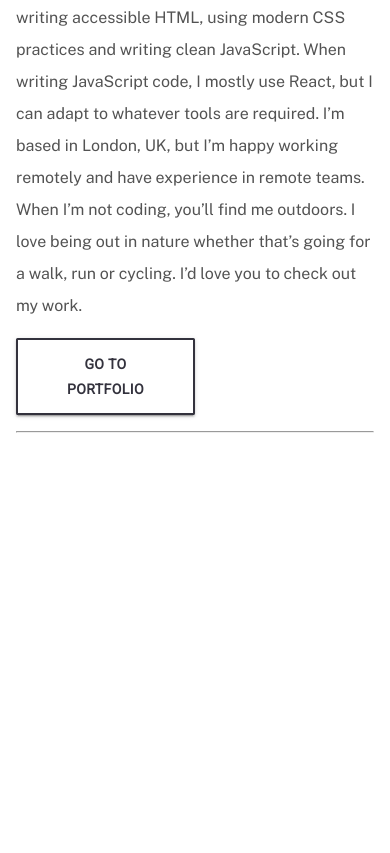
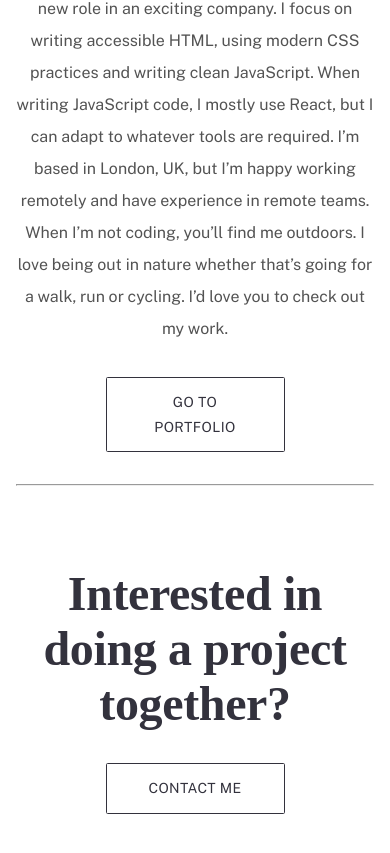
Before and after one commit to Medici305/portfolio, a React (Create React App) app: page / in a window 390 px wide. Shown: the part 1434-2287 px from the top of the page. Before the commit the page ends 1947 px from the top, so only its background shows below. Built offline with nearby package versions, Linux system fonts and the light colour scheme; a web font is replaced by a local one.

Commit message:
4. Completed collab section and made responsive.

```diff
--- a/src/components/AboutSection.js
+++ b/src/components/AboutSection.js
@@ -7,25 +7,25 @@ import Julien from "../img/pexels-thyrone-paas-1722198.jpg";
 
 const useStyles = makeStyles((theme) => ({
   root: {
-    marginBottom: "5rem",
-  },
-  box: {
-    //border: "2px solid green",
+    marginBottom: "10rem",
+    "@media (max-width: 992px)": {
+      marginBottom: "5rem",
+    },
   },
   image: {
-    // // Labtop screen
-    // "@media (max-width: 992px)": {
-    //   flex: ".2",
-    // },
+    "@media (max-width: 992px)": {
+      marginBottom: "2rem",
+    },
   },
   text: {
-    padding: "0 7rem",
+    padding: "0 6rem",
     display: "flex",
     flexDirection: "column",
     justifyContent: "space-between",
+    alignItems: "center",
     // tablet screen
-    "@media (max-width: 768px)": {
-      //border: "2px solid yellow",
+    "@media (max-width: 992px)": {
+      textAlign: "center",
       padding: "0",
     },
   },
@@ -33,9 +33,10 @@ const useStyles = makeStyles((theme) => ({
     width: "50%",
     padding: ".75rem 2rem",
     borderRadius: ".1rem",
-    fontWeight: "bold",
     background: "transparent",
-    border: "2px solid #33323d",
+    border: "1px solid #33323d",
+    fontFamily: "Public Sans",
+    boxShadow: "none",
   },
 }));
 
@@ -73,9 +74,10 @@ const AboutSection = () => {
 // Styled Component
 const About = styled.div`
   h2 {
-    text-align: left;
-    @media (max-width: 768px) {
-      font-size: 3.5rem;
+    @media (min-width: 992px) {
+      text-align: left;
+    }
+    @media (max-width: 992px) {
       margin: 1rem 0;
     }
   }
@@ -86,7 +88,6 @@ const About = styled.div`
     // Responsive
     @media (max-width: 578px) {
       height: 40vh;
-      //border: 2px solid green;
     }
   }
   hr {
@@ -98,8 +99,8 @@ const About = styled.div`
       background: #33323d;
       color: #fff;
     }
-    @media (max-width: 768px) {
-      margin: 1rem 0;
+    @media (max-width: 992px) {
+      margin: 2rem 0;
     }
   }
 `;
--- /dev/null
+++ b/src/components/CollabSection.js
@@ -0,0 +1,78 @@
+import React from "react";
+import styled from "styled-components";
+import { makeStyles } from "@material-ui/core/styles";
+import Grid from "@material-ui/core/Grid";
+import Button from "@material-ui/core/Button";
+
+const useStyles = makeStyles((theme) => ({
+  root: {
+    marginBottom: "10rem",
+    "@media (max-width: 992px)": {
+      marginBottom: "5rem",
+    },
+  },
+  box: {
+    display: "flex",
+    justifyContent: "center",
+    alignItems: "center",
+    //border: "2px solid green",
+  },
+  text: {},
+  button: {
+    padding: ".75rem 2rem",
+    borderRadius: ".1rem",
+    background: "transparent",
+    border: "1px solid #33323d",
+    fontFamily: "Public Sans",
+    boxShadow: "none",
+    "@media (max-width: 992px)": {
+      marginTop: "2rem",
+    },
+  },
+}));
+
+const CollabSection = () => {
+  const classes = useStyles();
+  return (
+    <Collaborate className={classes.root}>
+      <Grid container className={classes.box}>
+        <Grid item className={classes.text} xs={12} md={4}>
+          <h2>Interested in doing a project together?</h2>
+        </Grid>
+        <Grid
+          item
+          className={classes.box}
+          md={6}
+          display={{ xs: "none", lg: "block", xl: "none" }}
+        >
+          <div className="line"></div>
+        </Grid>
+        <Grid item className={classes.box} xs={12} md={2}>
+          <Button variant="contained" className={classes.button}>
+            Contact Me
+          </Button>
+        </Grid>
+      </Grid>
+    </Collaborate>
+  );
+};
+
+const Collaborate = styled.div`
+  .line {
+    width: 100%;
+    height: 0.05rem;
+    background: #7d7d7d;
+  }
+  button {
+    color: #33323d;
+    &:hover {
+      background: #33323d;
+      color: #fff;
+    }
+    @media (max-width: 992px) {
+      width: 50%;
+    }
+  }
+`;
+
+export default CollabSection;
--- /dev/null
+++ b/src/components/FooterSection.js
@@ -0,0 +1,7 @@
+import React from "react";
+
+const FooterSection = () => {
+  return <div></div>;
+};
+
+export default FooterSection;
--- a/src/components/GlobalStyle.js
+++ b/src/components/GlobalStyle.js
@@ -15,7 +15,7 @@ const GlobalStyle = createGlobalStyle`
         font-family: "Ibarra Real Nova", serif;
         letter-spacing: -0.36px;
         text-align: center;
-        font-size: 4rem;
+        font-size: 3rem;
         color: #33323D;
     }
 
@@ -41,11 +41,6 @@ const GlobalStyle = createGlobalStyle`
         color: black;
     }
 
-    hr {
-      width: 80%;
-      border-radius: 4rem;
-    }
-
     svg {
         color: black;
         transition: all 0.5s ease-in-out;
--- a/src/components/Nav.js
+++ b/src/components/Nav.js
@@ -64,6 +64,10 @@ const NavStyle = styled.nav`
       }
     }
   }
+  hr {
+    width: 80%;
+    border-radius: 4rem;
+  }
 `;
 
 const Logo = styled.div`
--- a/src/pages/Home.js
+++ b/src/pages/Home.js
@@ -1,12 +1,16 @@
 import React from "react";
 import IntroSection from "../components/IntroSection";
 import AboutSection from "../components/AboutSection";
+import CollabSection from "../components/CollabSection";
+import FooterSection from "../components/FooterSection";
 
 const Home = () => {
   return (
     <div>
       <IntroSection />
       <AboutSection />
+      <CollabSection />
+      <FooterSection />
     </div>
   );
 };
```
